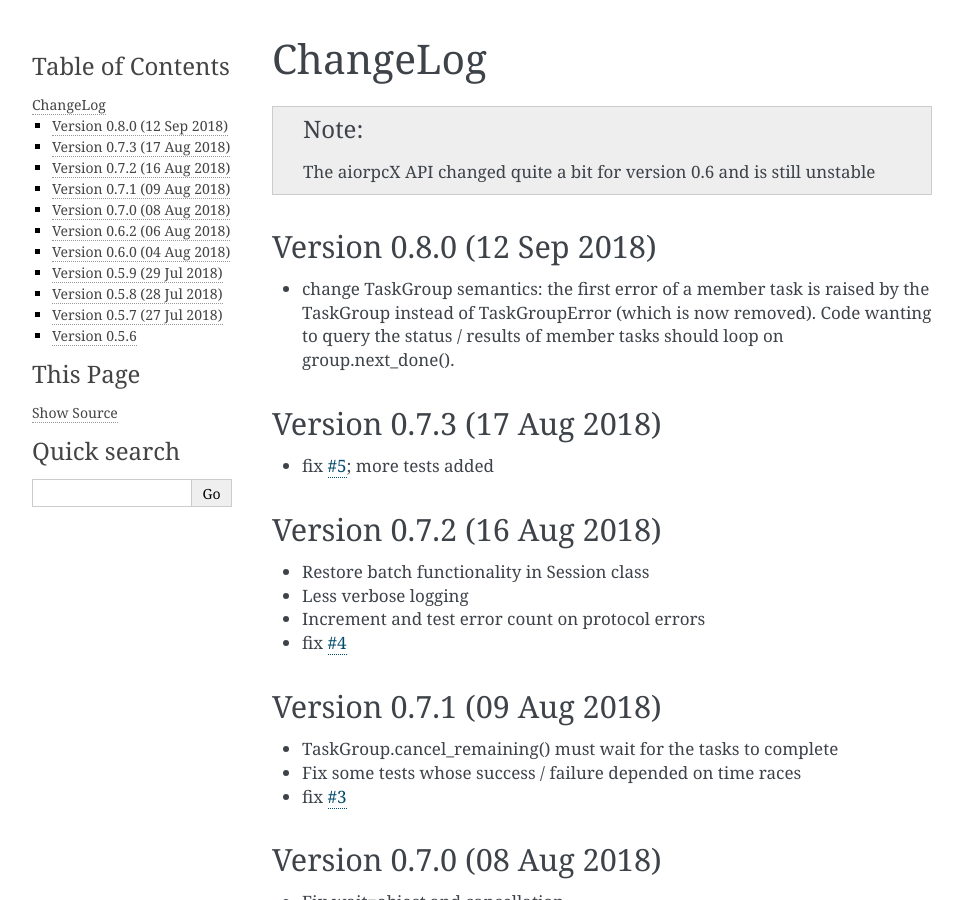
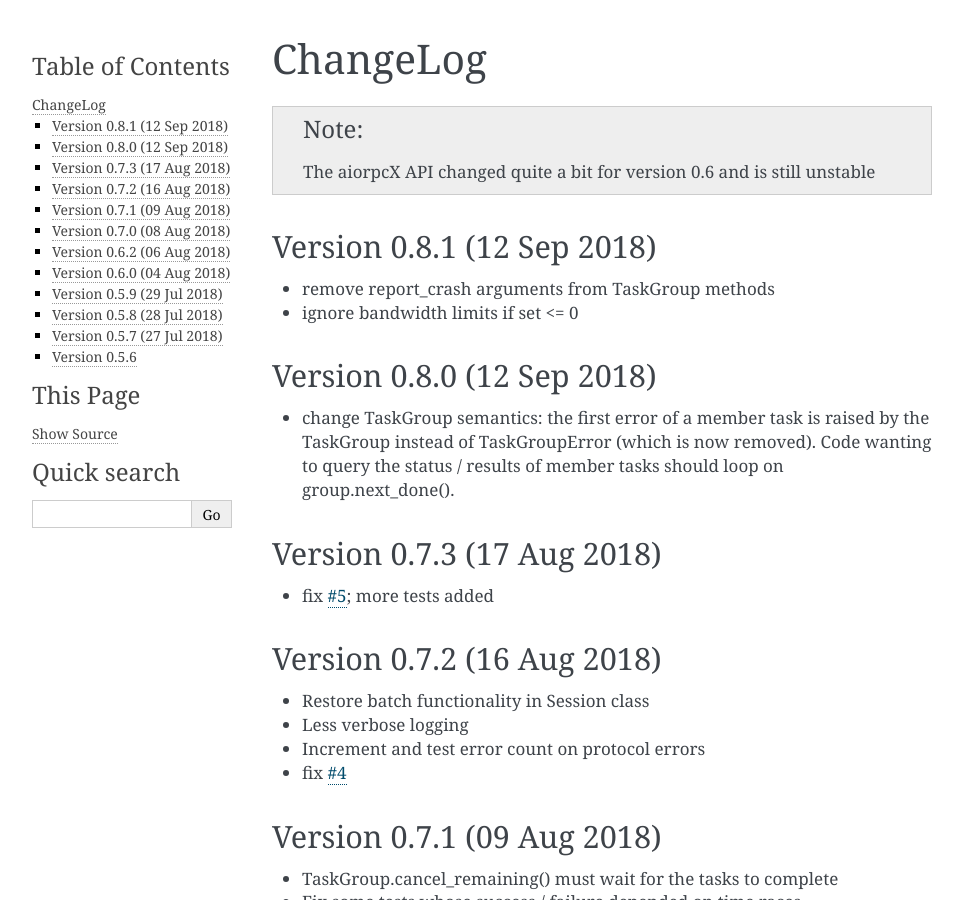
Before and after one commit to kyuupichan/aiorpcX, a Sphinx documentation site: the page built from docs/changelog.rst, in a window 1280 px wide and 900 px high. Shown: the whole window, without its empty margins (148-1111 px from the left). Built offline with Sphinx 7.4.7, drawn with Linux system fonts in a browser that asks for light colours.

Commit message:
Prepare 0.8.1

```diff
--- a/aiorpcx/__init__.py
+++ b/aiorpcx/__init__.py
@@ -5,7 +5,7 @@ from .socks import *
 from .session import *
 from .util import *
 
-_version = (0, 8, 0)
+_version = (0, 8, 1)
 _version_str = '.'.join(str(part) for part in _version)
 
 __all__ = (curio.__all__ +
--- a/docs/changelog.rst
+++ b/docs/changelog.rst
@@ -3,6 +3,12 @@ ChangeLog
 
 .. note:: The aiorpcX API changed quite a bit for version 0.6 and
           is still unstable
+
+Version 0.8.1 (12 Sep 2018)
+---------------------------
+
+* remove report_crash arguments from TaskGroup methods
+* ignore bandwidth limits if set <= 0
 
 Version 0.8.0 (12 Sep 2018)
 ---------------------------
```
